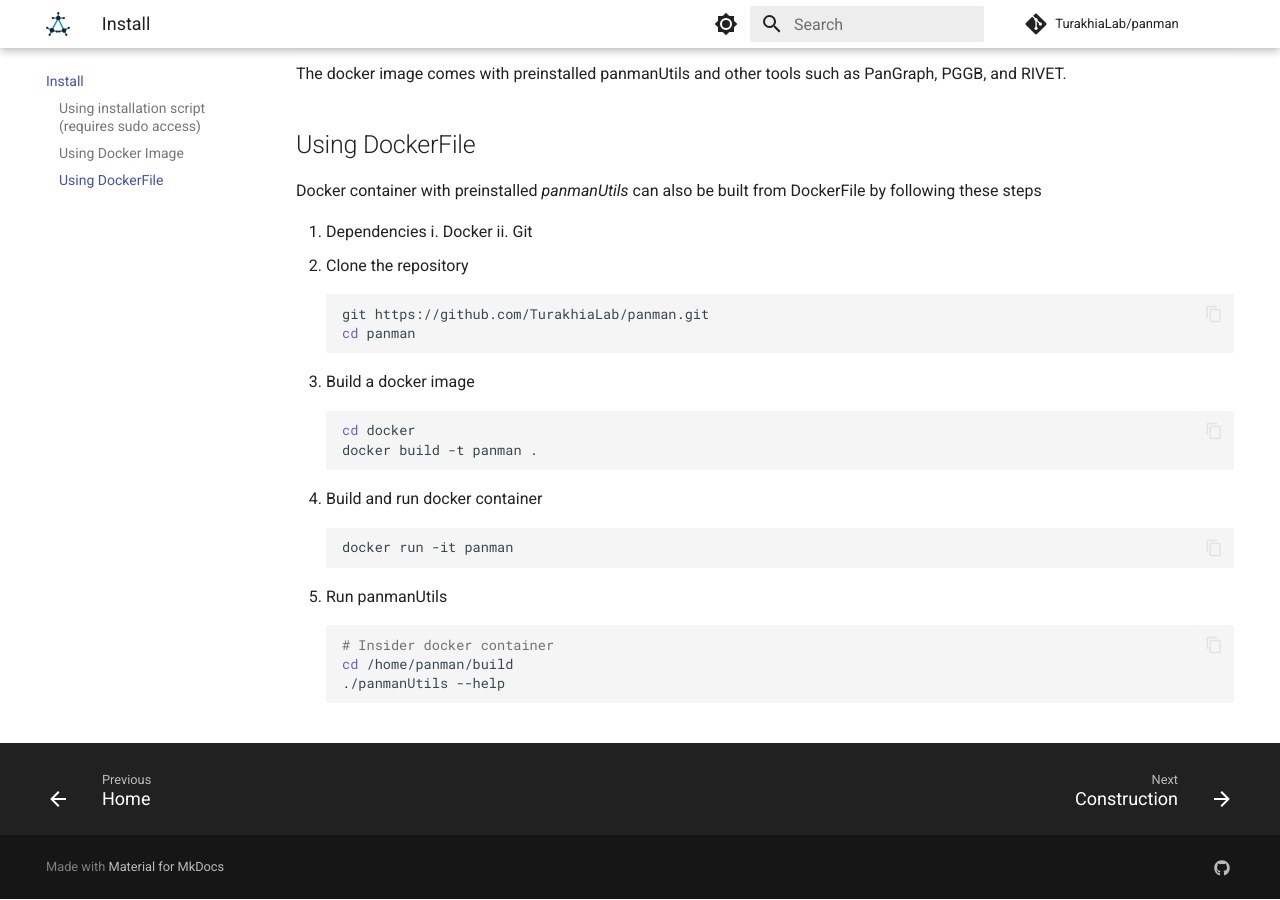
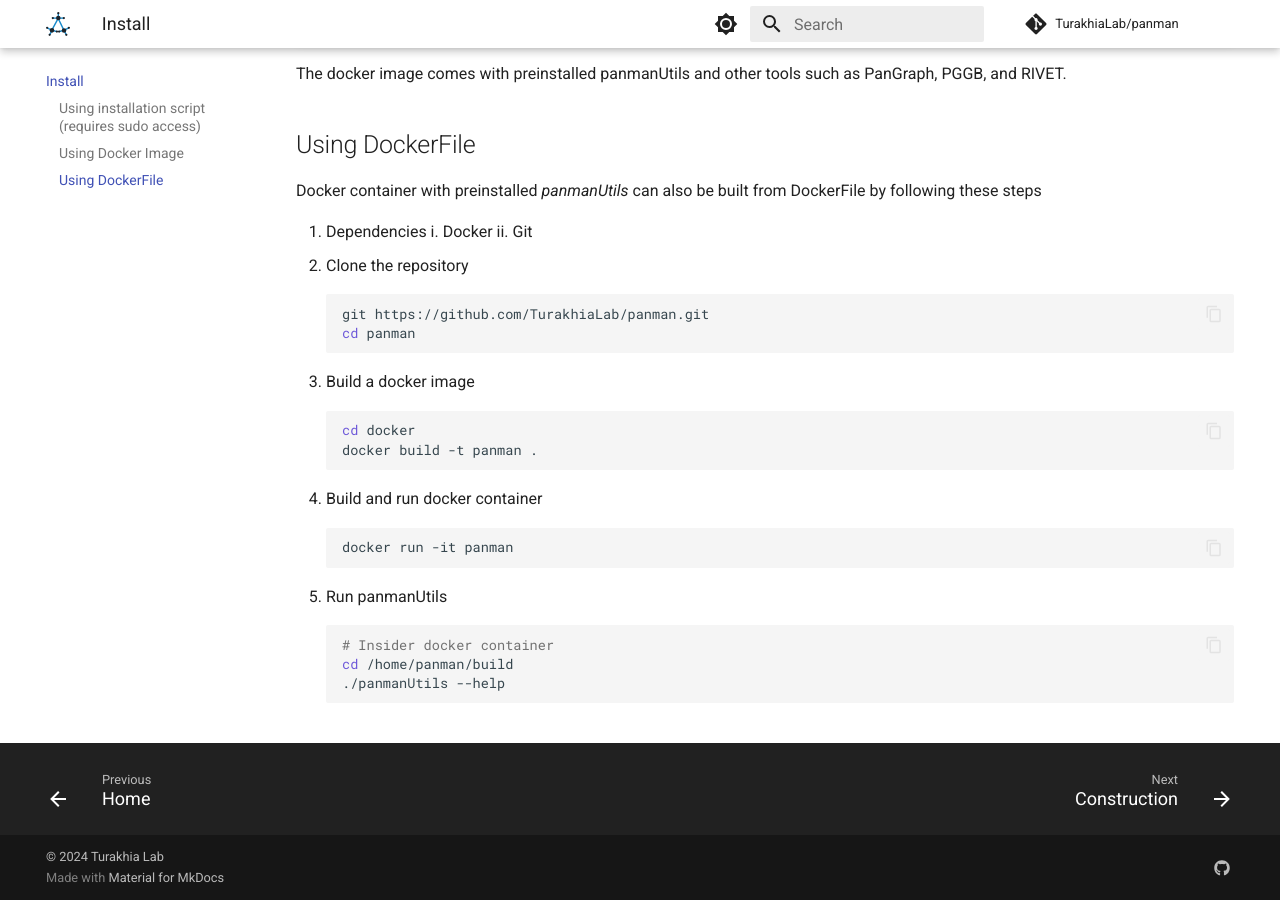
Before and after one commit to TurakhiaLab/panman, an MkDocs documentation site: the page built from docs/install.md, in a window 1280 px wide and 900 px high, scrolled down 1310 px. Built offline with MkDocs 1.6.1 and Material for MkDocs 9.7.7, drawn with Linux system fonts in a browser that asks for light colours; comment, search, counter and statistics services are not loaded.

```diff
--- a/mkdocs.yml
+++ b/mkdocs.yml
@@ -6,27 +6,29 @@
   name: material
   features:
     - announce.dismiss
+    - content.code.annotation
+    - content.code.copy
+    - content.tabs.link
+    - toc.follow
+    - toc.integrate
+    - navigation.sections
+    - navigation.path
+    - navigation.tabs
+    - navigation.top
+    - navigation.footer
+    - search.highlight
+    - search.suggest
     # - content.action.edit
     # - content.action.view
-    - content.code.annotation
-    - content.code.copy
     # - content.tooltips
-    - navigation.footer
-    - navigation.expand
     # - navigation.tabs.sticky
-    - navigation.instant.prefetch
-    - navigation.tracking
-    - search.highlight
-    - search.share
-    - search.suggest
-    - toc.follow
-    - toc.integrate
-    - navigation.tabs
-    - navigation.sections
-    - navigation.path
-    - navigation.top
-    - content.tabs.link
+    # - navigation.expand
+    # - navigation.instant.prefetch
+    # - navigation.tracking
+    # - search.share
+
   language: en
+
   palette:
     - scheme: default
       primary: white
@@ -42,19 +44,24 @@
         name: Switch to light mode
 
   favicon: images/icon.png
+
   logo: images/icon.svg
 
-  icon:
-  admonition:
-    note: octicons/tag-16
-    info: octicons/info-16
-    tip: octicons/squirrel-16
-    success: octicons/check-16
-    question: octicons/question-16
-    warning: octicons/alert-16
-    bug: octicons/bug-16
-    example: octicons/beaker-16
-    quote: octicons/quote-16
+plugins:
+  - social
+  - search
+
+  # icon:
+  # admonition:
+  #   note: octicons/tag-16
+  #   info: octicons/info-16
+  #   tip: octicons/squirrel-16
+  #   success: octicons/check-16
+  #   question: octicons/question-16
+  #   warning: octicons/alert-16
+  #   bug: octicons/bug-16
+  #   example: octicons/beaker-16
+  #   quote: octicons/quote-16
 
 extra:
   social:
@@ -74,11 +81,14 @@
   - pymdownx.superfences
   - pymdownx.mark
   - attr_list
+  - def_list
+  - pymdownx.tasklist:
+      custom_checkbox: true
   - pymdownx.emoji:
-      emoji_index: !!python/name:materialx.emoji.twemoji
+      emoji_index: !!python/name:material.extensions.emoji.twemoji
       emoji_generator: !!python/name:materialx.emoji.to_svg
 
-use_directory_urls: false
+# use_directory_urls: false
 nav:
   - Home: index.md
   - Install: install.md
@@ -89,3 +99,6 @@
   - javascripts/mathjax.js
   - https://polyfill.io/v3/polyfill.min.js?features=es6
   - https://cdn.jsdelivr.net/npm/mathjax@3/es5/tex-mml-chtml.js
+
+copyright: |
+  &copy; 2024 <a href="https://github.com/TurakhiaLab"  target="_blank" rel="noopener">Turakhia Lab</a>
```
